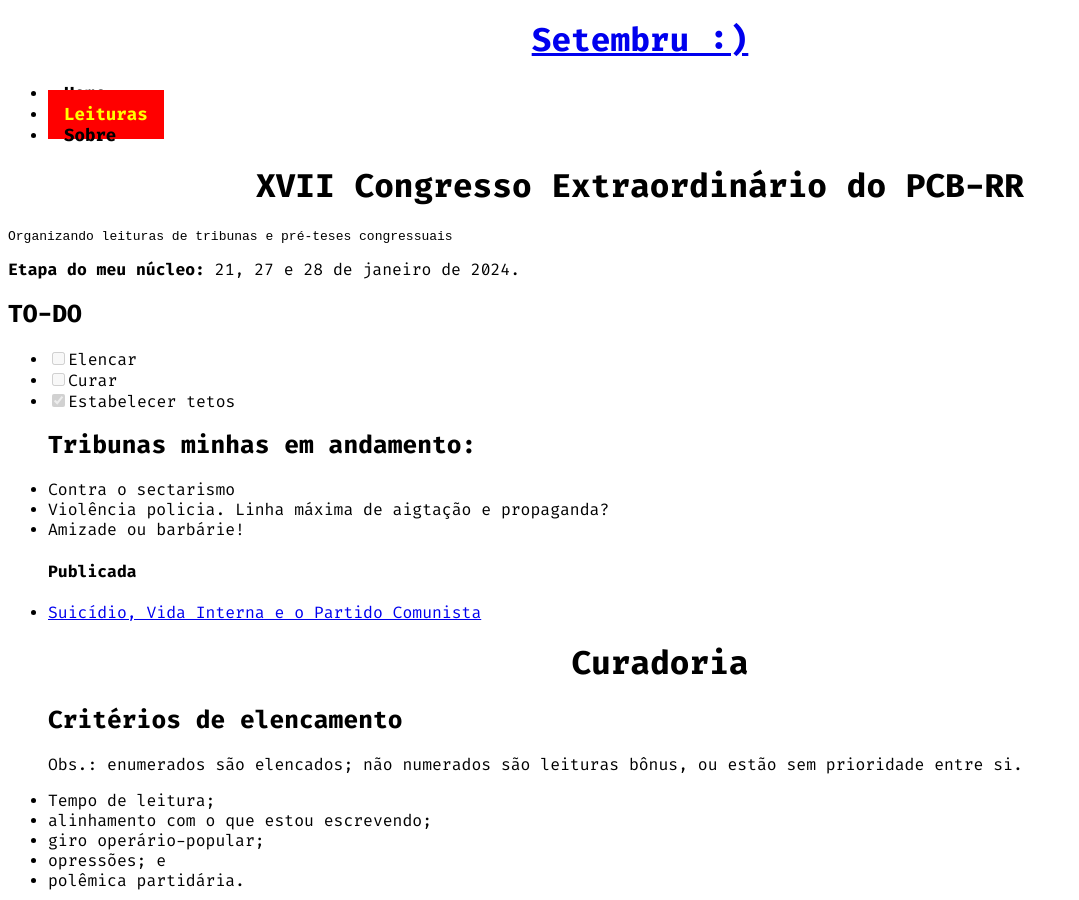
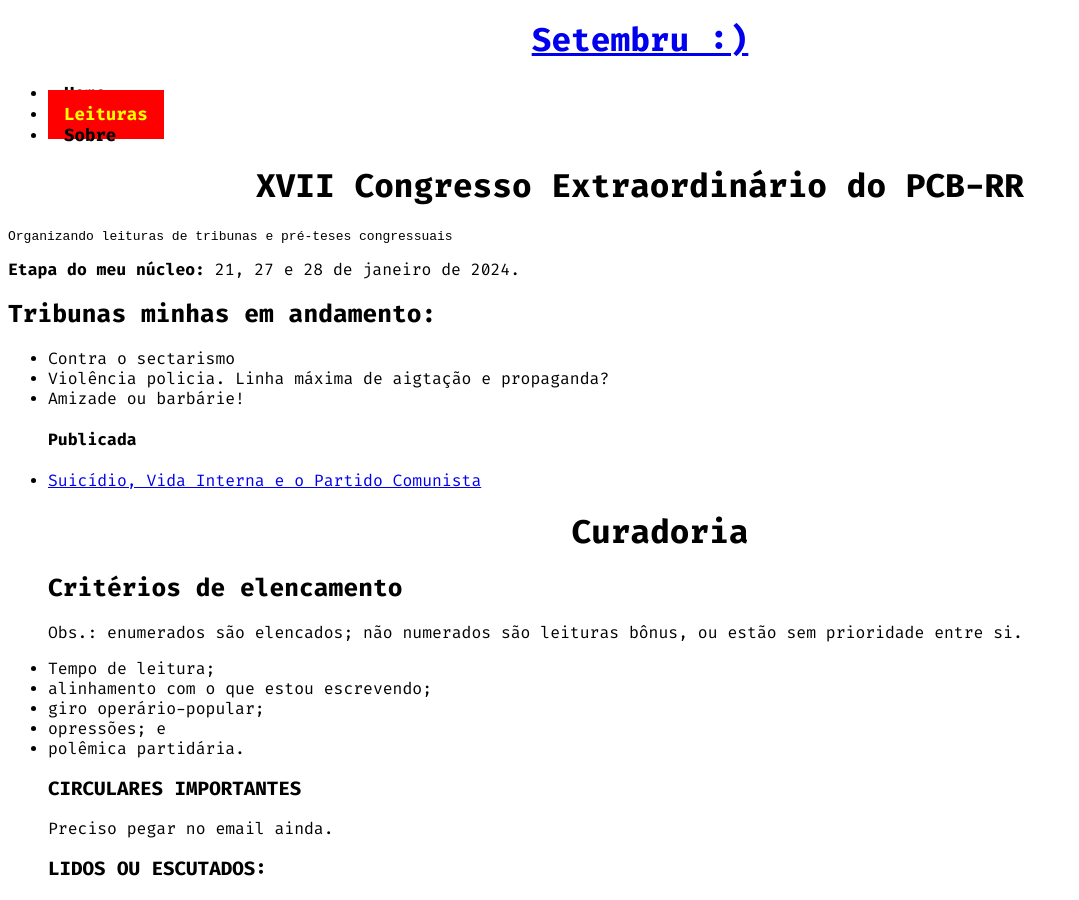
Before and after one commit to Setembruu/setembru-site, a Jekyll site: the page built from _pages/leituras.md, in a window 1280 px wide and 900 px high. Shown: the whole window, without its empty margins (0-1079 px from the left). Built offline with Jekyll 4.4.1, drawn with Linux system fonts in a browser that asks for light colours.

Commit message:
Update leituras.md

```diff
--- a/_pages/leituras.md
+++ b/_pages/leituras.md
@@ -6,11 +6,7 @@
 	Organizando leituras de tribunas e pré-teses congressuais
 
 **Etapa do meu núcleo:** 21, 27 e 28 de janeiro de 2024.
-## TO-DO
 
-- [ ] Elencar
-- [ ] Curar
-- [x] Estabelecer tetos
 ## Tribunas minhas em andamento:
 - Contra o sectarismo
 - Violência policia. Linha máxima de aigtação e propaganda?
```
